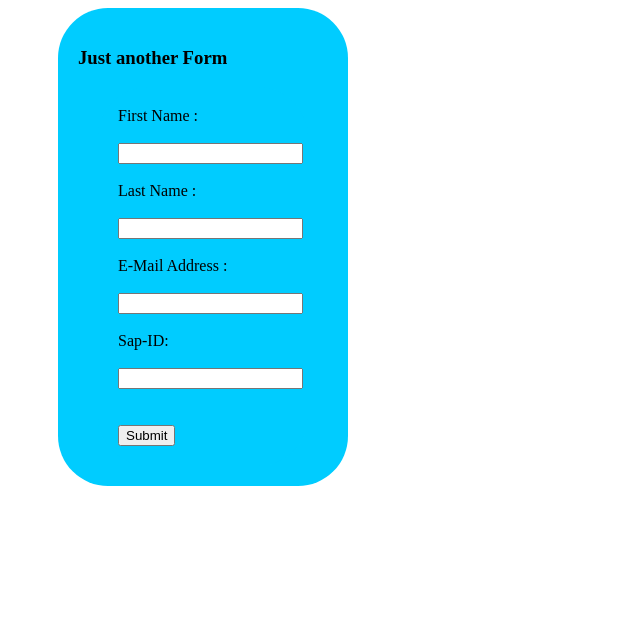
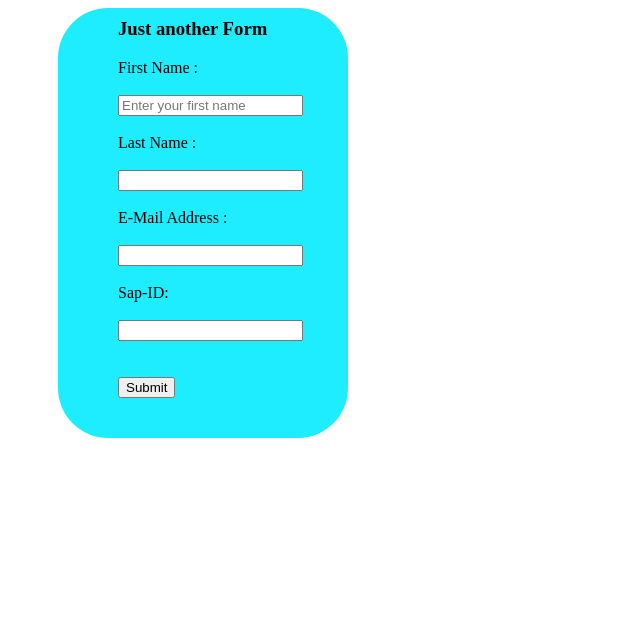
Before and after one commit to vineet2511/vineet2511.github.io, a plain HTML site: page index.html in a window 1280 px wide. Shown: the whole page, without its empty margins (0-640 px from the left). Drawn offline with Linux system fonts and the light colour scheme.

Commit message:
Add files via upload

```diff
--- a/index.html
+++ b/index.html
@@ -10,11 +10,11 @@
 
 
     <div class="form21" id="sec">
-        <h3> Just another Form</h3>
     <form action="/action.php" class="form21">
 
+        <h3 id="h31"> Just another Form</h3>
         <label for="fname">First Name :</label><br><br>
-        <input type="text" id="fname">
+        <input type="text" id="fname" placeholder="Enter your first name">
         <br><br>
         <label for="lname">Last Name :</label><br><br>
         <input type="text" name="" id="lname">
--- a/style.css
+++ b/style.css
@@ -3,6 +3,12 @@
     align-items: center;
     margin-left: 50px ;
     font-family: 'Times New Roman', Times, serif;
+}
+#h31
+{
+    margin-top: -30px;
+    display: flex;
+    align-items: center;
 }
 .form21{
     display: flexbox;
@@ -12,6 +18,6 @@
     margin-left: 20px;
     max-width: 250px;
     margin-right: 20px;
-    background-color: #0cf;
+    background-color: rgb(30, 236, 255);
     border-radius: 50px;
 }
```
